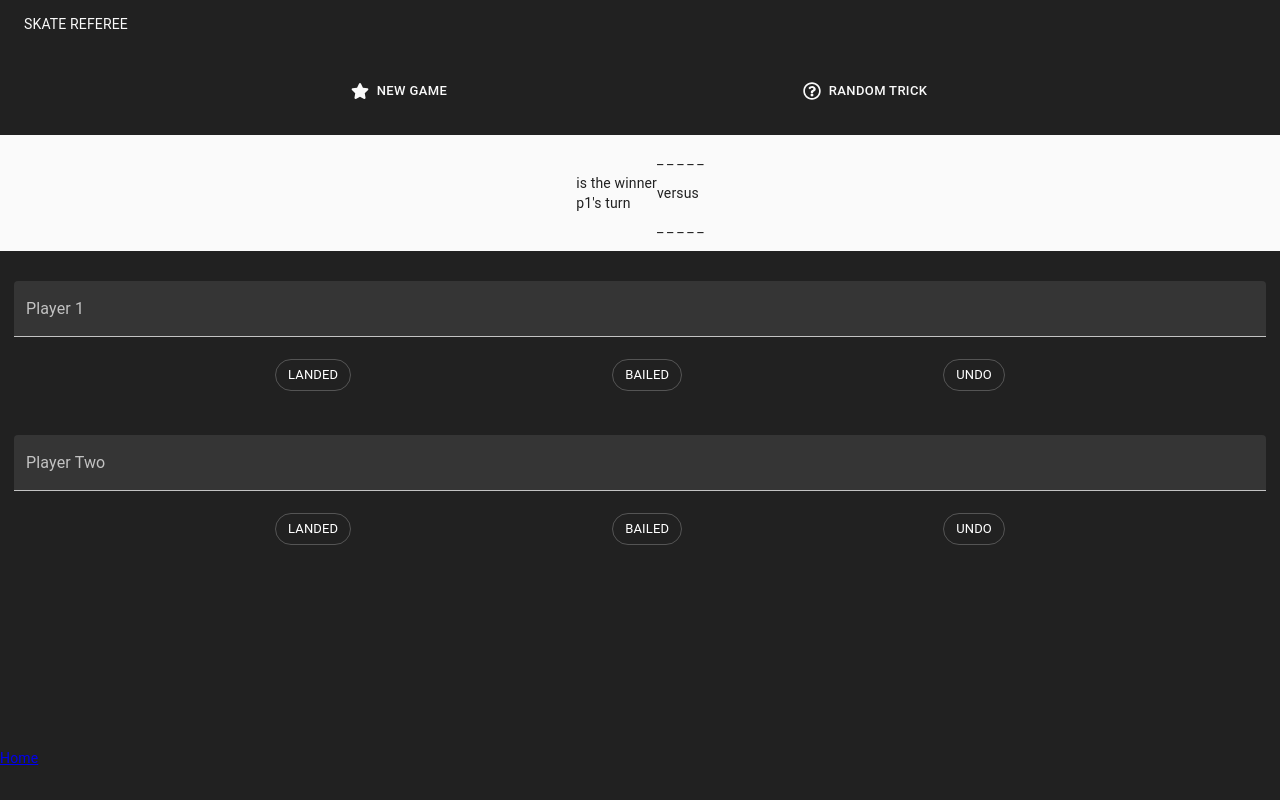
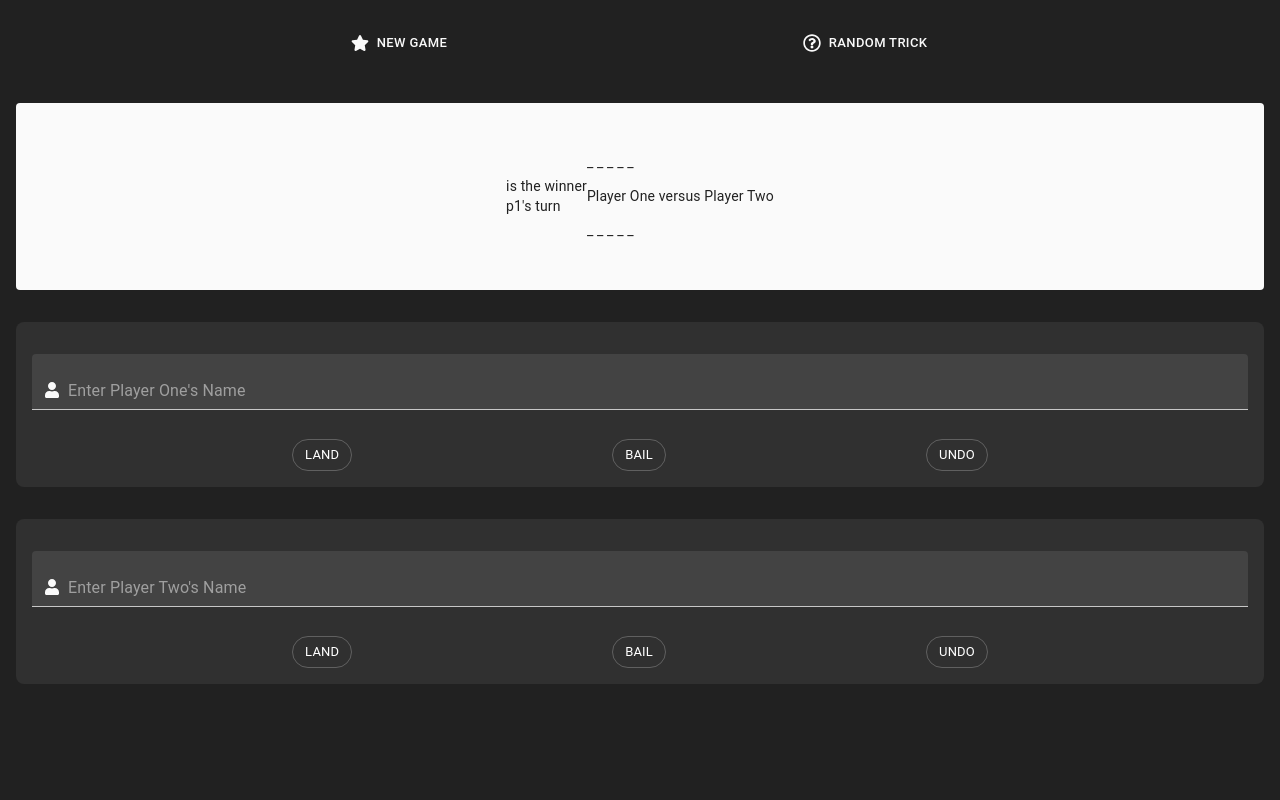
Before and after one commit to daryllcapistrano/skate-referee, a React (Create React App) app: page /home in a window 1280 px wide. Built offline with nearby package versions, Linux system fonts and the light colour scheme.

Commit message:
uninstall react-router-dom, app will only be single page

```diff
--- a/package.json
+++ b/package.json
@@ -11,7 +11,6 @@
     "react-dom": "^17.0.1",
     "react-helmet": "^6.1.0",
     "react-icons": "^4.2.0",
-    "react-router-dom": "^5.2.0",
     "react-scripts": "4.0.2",
     "react-toastify": "^7.0.3",
     "web-vitals": "^1.1.0"
--- a/src/App.js
+++ b/src/App.js
@@ -1,12 +1,11 @@
-import { BrowserRouter as Router, Switch, Route, Link } from "react-router-dom";
-import Header from "./components/Header";
+// import { BrowserRouter as Router, Switch, Route } from "react-router-dom";
+// import Header from "./components/Header";
 import Gameboard from "./components/Gameboard";
 import { ToastContainer } from "react-toastify";
 import { createMuiTheme, ThemeProvider } from "@material-ui/core/styles";
 import CssBaseline from "@material-ui/core/CssBaseline";
-
+import { grey } from "@material-ui/core/colors";
 import "react-toastify/dist/ReactToastify.min.css";
-import { grey } from "@material-ui/core/colors";
 
 export default function App() {
   const darkTheme = createMuiTheme({
@@ -25,17 +24,8 @@ export default function App() {
     <ThemeProvider theme={darkTheme}>
       <ToastContainer role="alert" limit={2} />
       <CssBaseline />
-      <Router>
-        <Header />
-        <Switch>
-          <Route path="/home">
-            <Gameboard />
-          </Route>
-        </Switch>
-        <div>
-          <Link to="/home">Home</Link>
-        </div>
-      </Router>
+      {/* <Header/> */}
+      <Gameboard />
     </ThemeProvider>
   );
 }
--- a/src/components/Displays/Announcer.js
+++ b/src/components/Displays/Announcer.js
@@ -9,6 +9,9 @@ export default function Announcer(props) {
       justifyContent="center"
       alignItems="center"
       bgcolor={grey[50]}
+      height="20em"
+      margin={2}
+      borderRadius={4}
     >
       <Box display="flex" flexDirection="column" color={grey[900]}>
         <div>{props.winner} is the winner</div>
@@ -17,7 +20,9 @@ export default function Announcer(props) {
       </Box>
       <Box color={grey[900]}>
         <Scoreboard playerOne={props.playerOne} />
-        <div>versus</div>
+        <div>
+          {props.playerOneName} versus {props.playerTwoName}
+        </div>
         <Scoreboard playerTwo={props.playerTwo} />
       </Box>
     </Box>
--- a/src/components/Gameboard/index.js
+++ b/src/components/Gameboard/index.js
@@ -1,10 +1,18 @@
 import { useState } from "react";
-import { Box, Chip, Container, TextField } from "@material-ui/core";
+import {
+  Box,
+  Chip,
+  Container,
+  TextField,
+  InputAdornment,
+} from "@material-ui/core";
 import { makeStyles } from "@material-ui/core/styles";
 import { trick, stance } from "../../data/tricks";
 import { Landed, Bailed } from "../ToastOptions";
 import { Announcer } from "../Displays";
 import Menu from "../Menu";
+import { FaUser } from "react-icons/fa";
+import { grey } from "@material-ui/core/colors";
 
 export default function Gameboard() {
   const [playerOneName, setPlayerOneName] = useState("Player One");
@@ -94,37 +102,48 @@ export default function Gameboard() {
   return (
     <Container className={styles.root} disableGutters={true}>
       <Menu resetGame={resetGame} getTrickSuggestion={getTrickSuggestion} />
-
       <Announcer
         playerOne={playerOne}
+        playerOneName={playerOneName}
         playerTwo={playerTwo}
+        playerTwoName={playerTwoName}
         winner={winner}
         playerTurn={playerTurn}
         suggestedTrick={suggestedTrick}
       />
-
-      <div>
-        <Container id="playerOne" className={styles.wrapper}>
+      <Box
+        id="playerOne"
+        margin={2}
+        padding={2}
+        bgcolor={grey.A400}
+        borderRadius={8}
+      >
         <TextField
           id="player-one"
-            label="Player 1"
-            placeholder="Enter Name"
+          placeholder="Enter Player One's Name"
           variant="filled"
           color="primary"
           margin="normal"
           fullWidth={true}
           onChange={(event) => setPlayerOneName(event.target.value)}
+          InputProps={{
+            startAdornment: (
+              <InputAdornment position="start">
+                <FaUser />
+              </InputAdornment>
+            ),
+          }}
         />
         <Box
           display="inline-flex"
           justifyContent="space-evenly"
           width="100%"
-            mt="1em"
+          mt="1.5em"
         >
           <Chip
             variant="outlined"
             size="medium"
-              label="LANDED"
+            label="LAND"
             disabled={disabled}
             onClick={landedPlayerOne}
             clickable
@@ -132,7 +151,7 @@ export default function Gameboard() {
           <Chip
             variant="outlined"
             size="medium"
-              label="BAILED"
+            label="BAIL"
             disabled={disabled}
             onClick={missedPlayerOne}
             clickable
@@ -145,29 +164,40 @@ export default function Gameboard() {
             clickable
           />
         </Box>
-        </Container>
-
-        <Container id="playerTwo" className={styles.wrapper}>
+      </Box>
+      <Box
+        id="playerTwo"
+        margin={2}
+        padding={2}
+        bgcolor={grey.A400}
+        borderRadius={8}
+      >
         <TextField
           id="player-two"
-            label="Player Two"
-            placeholder="Enter Name"
+          placeholder="Enter Player Two's Name"
           variant="filled"
           color="primary"
           margin="normal"
           fullWidth={true}
           onChange={(event) => setPlayerTwoName(event.target.value)}
+          InputProps={{
+            startAdornment: (
+              <InputAdornment position="start">
+                <FaUser />
+              </InputAdornment>
+            ),
+          }}
         />
         <Box
           display="inline-flex"
           justifyContent="space-evenly"
           width="100%"
-            mt="1em"
+          mt="1.5em"
         >
           <Chip
             variant="outlined"
             size="medium"
-              label="LANDED"
+            label="LAND"
             disabled={disabled}
             onClick={landedPlayerTwo}
             clickable
@@ -175,7 +205,7 @@ export default function Gameboard() {
           <Chip
             variant="outlined"
             size="medium"
-              label="BAILED"
+            label="BAIL"
             disabled={disabled}
             onClick={missedPlayerTwo}
             clickable
@@ -188,8 +218,7 @@ export default function Gameboard() {
             clickable
           />
         </Box>
-        </Container>
-      </div>
+      </Box>
     </Container>
   );
 }
@@ -198,9 +227,7 @@ const useStyles = makeStyles({
   root: {
     display: `flex`,
     flexDirection: `column`,
+    justifyContent: `space-around`,
     height: `calc(100vh - 100px)`,
   },
-  wrapper: {
-    padding: `1em`,
-  },
 });
--- a/src/components/Header/index.js
+++ b/src/components/Header/index.js
@@ -1,11 +1,15 @@
-import AppBar from "@material-ui/core/AppBar";
-import Toolbar from "@material-ui/core/Toolbar";
+import { AppBar, Box, Container, Toolbar } from "@material-ui/core";
 
 export default function Header() {
   return (
     <AppBar position="static" elevation={0} color="transparent">
       <Toolbar variant="dense">
-        <p>SKATE REFEREE</p>
+        <Container>SKATE REFEREE</Container>
+        <Box
+          display="inline-flex"
+          justifyContent="space-around"
+          width="100%"
+        ></Box>
       </Toolbar>
     </AppBar>
   );
```
Also changed, not shown: 1 other file (tests, documents, lock files or other folders). Lines whose indentation alone changed are shown as unchanged.
